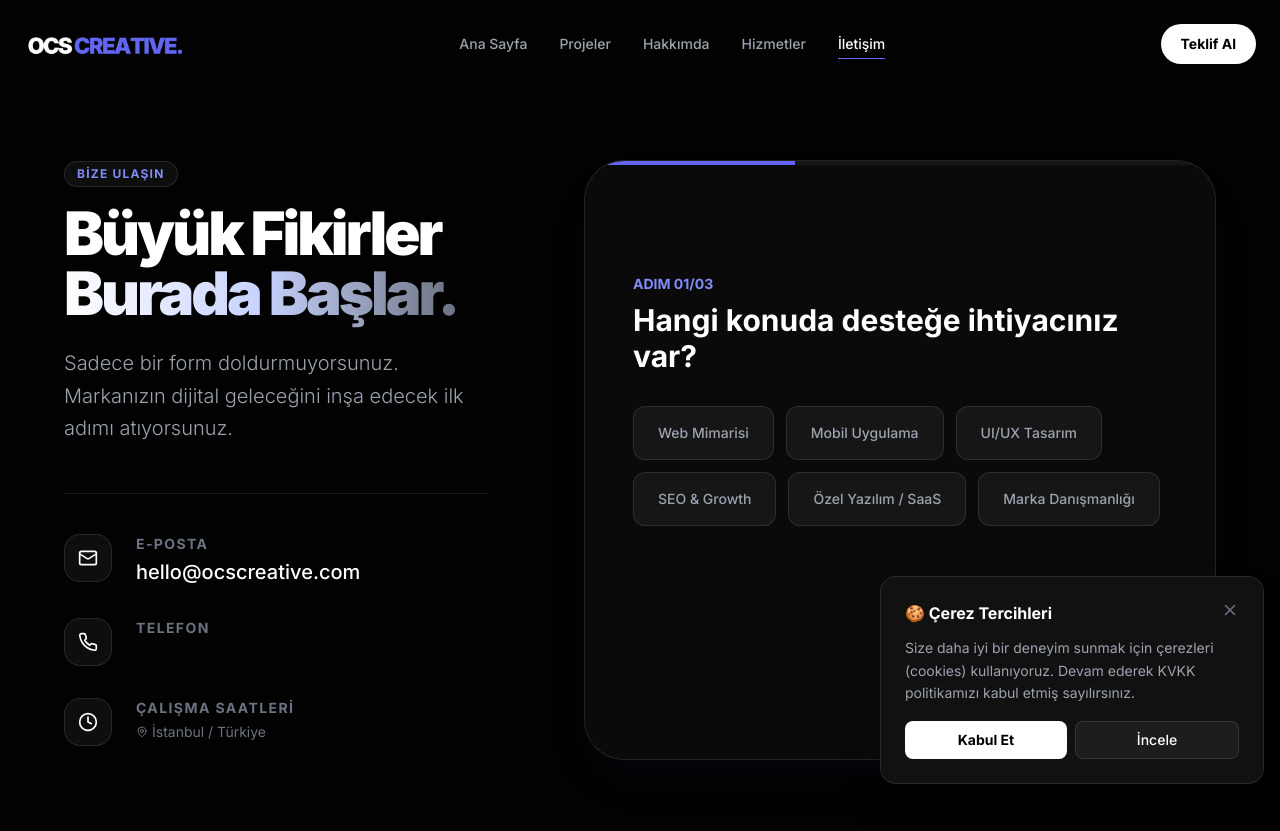
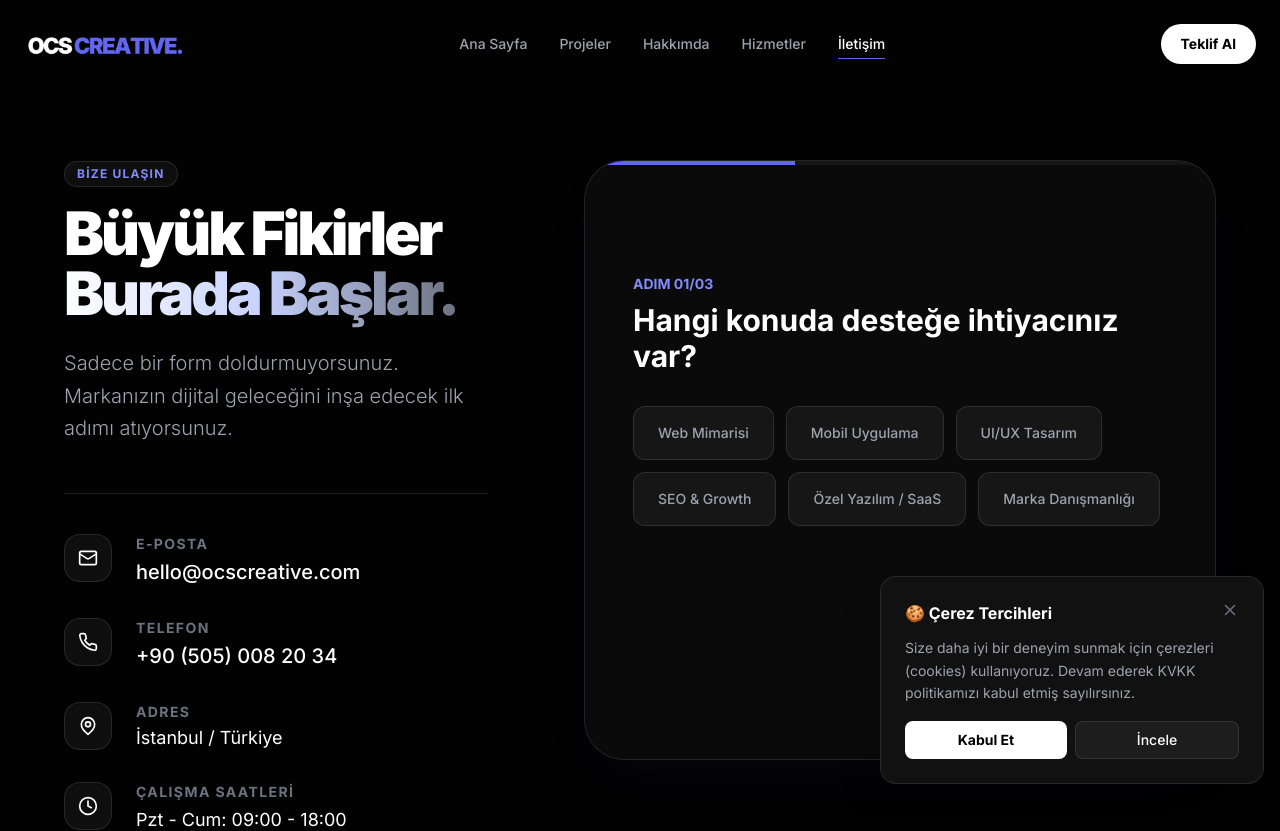
Before and after one commit to OCS00/ocs-creative, a Next.js app: page /iletisim in a window 1280 px wide. Shown: the top 831 px of the page. Built offline with nearby package versions, Linux system fonts and the light colour scheme.

Commit message:
feat: Update contact information handling and improve display logic

```diff
--- a/src/app/iletisim/page.js
+++ b/src/app/iletisim/page.js
@@ -29,6 +29,9 @@ export default function ContactPage() {
   });
   const [isLoading, setIsLoading] = useState(false);
   const [formStatus, setFormStatus] = useState(null);
+
+  // GÜVENLİ KOD: Config yüklenemezse hata verme
+  const contactInfo = siteConfig?.contact || {};
 
   // Hizmet Seçimi
   const toggleService = (service) => {
@@ -94,50 +97,58 @@ export default function ContactPage() {
 
              <div className="space-y-8 border-t border-white/10 pt-10">
 
-                {/* E-POSTA (Otomatik) */}
+                {/* E-POSTA */}
                 <div className="flex gap-6 group">
                    <div className="w-12 h-12 rounded-2xl bg-white/5 flex items-center justify-center border border-white/10 text-white group-hover:bg-indigo-500/20 group-hover:border-indigo-500 transition-all">
                       <Mail size={20} />
                    </div>
                    <div>
                       <h4 className="text-sm font-bold text-gray-500 uppercase tracking-widest mb-1">E-Posta</h4>
-                      <a href={`mailto:${siteConfig.contact.email}`} className="text-xl font-medium text-white hover:text-indigo-400 transition-colors">
-                        {siteConfig.contact.email}
+                      <a href={`mailto:${contactInfo.email}`} className="text-xl font-medium text-white hover:text-indigo-400 transition-colors">
+                        {contactInfo.email || "Bilgi Yok"}
                       </a>
                    </div>
                 </div>
 
-                {/* TELEFON (Otomatik) */}
+                {/* TELEFON (Düzeltildi) */}
                 <div className="flex gap-6 group">
                    <div className="w-12 h-12 rounded-2xl bg-white/5 flex items-center justify-center border border-white/10 text-white group-hover:bg-indigo-500/20 group-hover:border-indigo-500 transition-all">
                       <Phone size={20} />
                    </div>
                    <div>
                       <h4 className="text-sm font-bold text-gray-500 uppercase tracking-widest mb-1">Telefon</h4>
-                      <a href={`tel:${siteConfig.contact.phoneCall}`} className="text-xl font-medium text-white hover:text-indigo-400 transition-colors">
-                        {siteConfig.contact.phone}
+                      <a href={`tel:${contactInfo.phoneCall}`} className="text-xl font-medium text-white hover:text-indigo-400 transition-colors">
+                        {contactInfo.phoneDisplay || "Bilgi Yok"}
                       </a>
                    </div>
                 </div>
 
-                {/* ADRES / SAATLER (Otomatik) */}
+                {/* ADRES (Düzeltildi) */}
+                <div className="flex gap-6 group">
+                   <div className="w-12 h-12 rounded-2xl bg-white/5 flex items-center justify-center border border-white/10 text-white group-hover:bg-indigo-500/20 group-hover:border-indigo-500 transition-all">
+                      <MapPin size={20} />
+                   </div>
+                   <div>
+                      <h4 className="text-sm font-bold text-gray-500 uppercase tracking-widest mb-1">Adres</h4>
+                      <p className="text-lg text-white leading-snug">{contactInfo.address || "Bilgi Yok"}</p>
+                   </div>
+                </div>
+
+                {/* ÇALIŞMA SAATLERİ (Düzeltildi) */}
                 <div className="flex gap-6 group">
                    <div className="w-12 h-12 rounded-2xl bg-white/5 flex items-center justify-center border border-white/10 text-white group-hover:bg-indigo-500/20 group-hover:border-indigo-500 transition-all">
                       <Clock size={20} />
                    </div>
                    <div>
                       <h4 className="text-sm font-bold text-gray-500 uppercase tracking-widest mb-1">Çalışma Saatleri</h4>
-                      <p className="text-lg text-white">{siteConfig.contact.workingHours}</p>
-                      <p className="text-sm text-gray-500 mt-1 flex items-center gap-1">
-                        <MapPin size={12}/> {siteConfig.contact.address}
-                      </p>
+                      <p className="text-lg text-white">Pzt - Cum: 09:00 - 18:00</p>
                    </div>
                 </div>
 
              </div>
           </div>
 
-          {/* SAĞ: MULTI-STEP FORM (Aynı kaldı) */}
+          {/* SAĞ: MULTI-STEP FORM */}
           <div className="lg:col-span-7">
              <div className="bg-[#0a0a0a] border border-white/10 rounded-[2.5rem] p-8 md:p-12 relative overflow-hidden min-h-[600px] flex flex-col justify-center shadow-2xl shadow-indigo-900/10">
 
```
